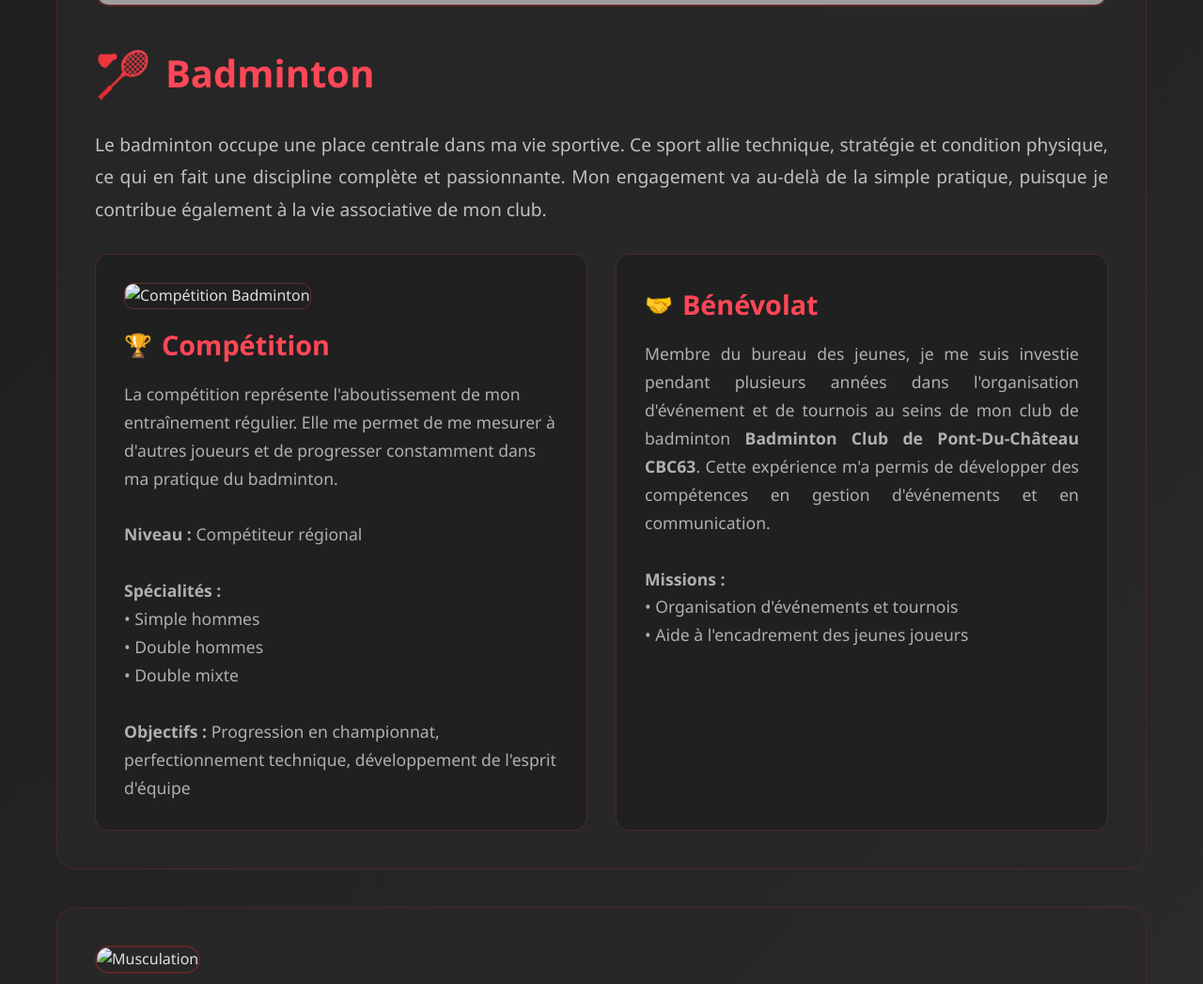
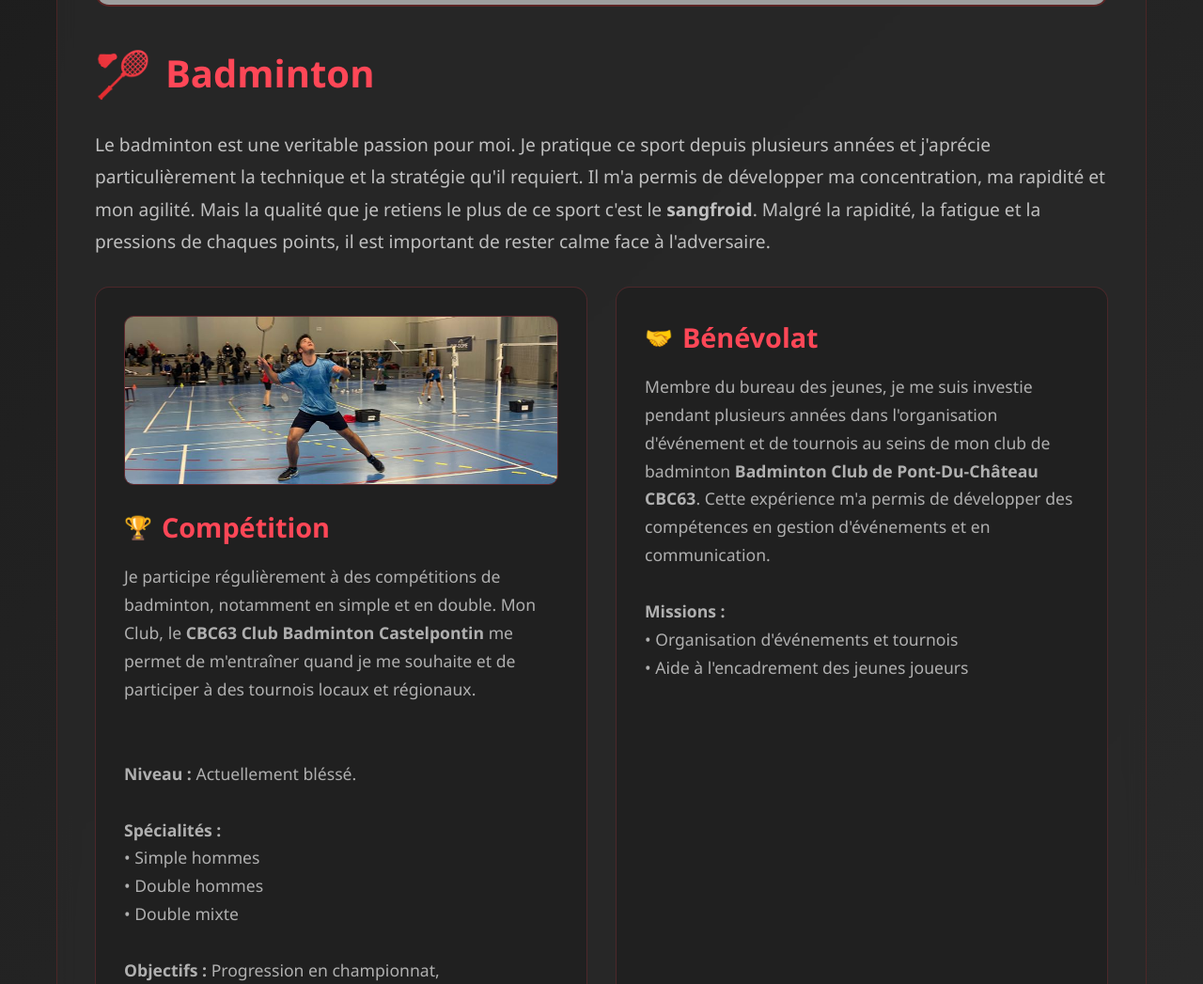
Before and after one commit to Saphire63/portfolio, a plain HTML site: page html/activites.html in a window 1280 px wide. Shown: the part 800-1847 px from the top of the page at 94% size. Drawn offline with Linux system fonts and the light colour scheme; grey boxes are pictures that could not be loaded.

Commit message:
presque terminé ajoute d'activité et de carrière images

```diff
--- a/css/activites.css
+++ b/css/activites.css
@@ -195,6 +195,6 @@
     }
 }
 
-p{
+p .activity-description{
     text-align: justify;
 }
--- a/css/carriere.css
+++ b/css/carriere.css
@@ -79,7 +79,6 @@
 /* PLACEHOLDERS D'IMAGES */
 .image-placeholder {
     width: 175px;
-    height: 125px;
     background: linear-gradient(45deg, rgba(220, 38, 38, 0.3), var(--card-bg));
     border: 2px dashed var(--primary-red);
     border-radius: 10px;
--- a/html/activites.html
+++ b/html/activites.html
@@ -36,22 +36,28 @@
                     Badminton
                 </h2>
                 <p class="activity-description">
-                    Le badminton occupe une place centrale dans ma vie sportive. Ce sport allie technique, stratégie et condition physique, ce qui en fait une discipline complète et passionnante. Mon engagement va au-delà de la simple pratique, puisque je contribue également à la vie associative de mon club.
+                    Le badminton est une veritable passion pour moi. Je pratique ce sport depuis plusieurs années et j'aprécie particulièrement la technique et la stratégie qu'il requiert.
+                    Il m'a permis de développer ma concentration, ma rapidité et mon agilité.
+                    Mais la qualité que je retiens le plus de ce sport c'est le <strong>sangfroid</strong>. Malgré la rapidité, la fatigue et la pressions de chaques points, il est important de rester calme face à l'adversaire.
                 </p>
 
                 <div class="sub-activities">
 
 
                     <div class="sub-activity">
-                        <img src="../images/competition-badminton.jpg" alt="Compétition Badminton" class="sub-activity-image">
+                        <img src="../images/compet.jpg" alt="Compétition Badminton" class="sub-activity-image">
                         <h3 class="sub-activity-title">
                             <span class="sub-activity-icon">🏆</span>
                             Compétition
                         </h3>
                         <div class="sub-activity-content">
-                            La compétition représente l'aboutissement de mon entraînement régulier. Elle me permet de me mesurer à d'autres joueurs et de progresser constamment dans ma pratique du badminton.
+                            <p>
+                                Je participe régulièrement à des compétitions de badminton, notamment en simple et en double. Mon Club, le <strong>CBC63 Club Badminton Castelpontin </strong> me permet de m'entraîner
+                                quand je me souhaite et de participer à des tournois locaux et régionaux.
+
+                            </p>
                             <br><br>
-                            <strong>Niveau :</strong> Compétiteur régional
+                            <strong>Niveau :</strong> Actuellement bléssé.
                             <br><br>
                             <strong>Spécialités :</strong>
                             <br>• Simple hommes
@@ -81,7 +87,6 @@
             </div>
             <!-- MUSCULATION -->
             <div class="activity-card">
-                <img src="../images/musculation.jpg" alt="Musculation" class="activity-image">
                 <h2 class="activity-title">
                     <span class="activity-icon">💪</span>
                     Musculation
```
Also changed, not shown: html/carriere.html (+4 -2 lines), images/compet.jpg (added), images/mais.jpg (added), 2 other files.
